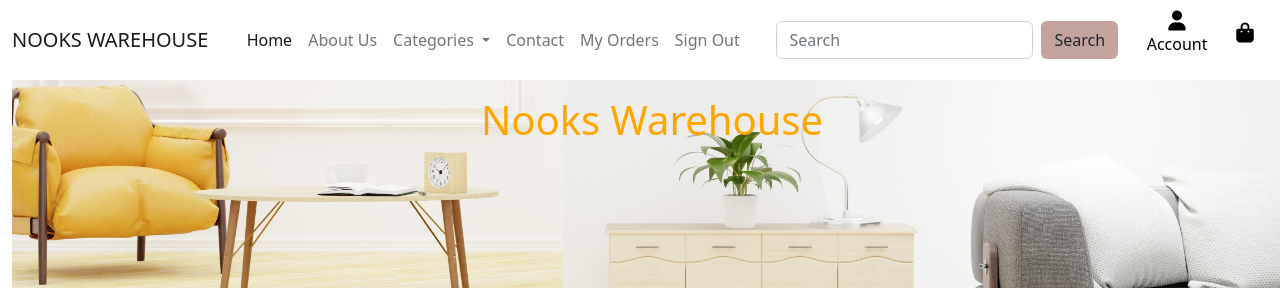
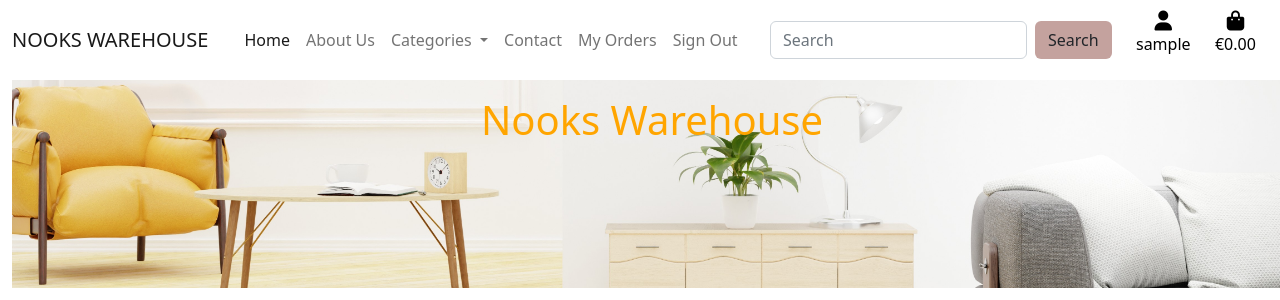
Before and after one commit to sharondrinkwaard/nookswarehouse, a Django app: page / in a window 1280 px wide. Shown: the top 300 px of the page. Run offline with Django 3.2, Linux system fonts and the light colour scheme; the visitor is signed in with stand-in values (Sample User, id 1); some libraries are stand-ins or nearby versions.

Commit message:
Change account on base.html to authenticated user

```diff
--- a/templates/base.html
+++ b/templates/base.html
@@ -85,7 +85,7 @@
                 <div>
                   <i class="fas fa-user fa-lg"></i>
                   <p>
-                    Account
+                    {% if user.is_authenticated %}{{ request.user.username }}{% else %}Account{% endif %}
                   </p>
                 </div>
             </div>
@@ -97,6 +97,7 @@
                   <p>
                     {% if total %}
                       €{{ total|floatformat:2 }}
+                      {% else %}€0.00
                     {% endif %}
                   </p>
                 </div>
```
